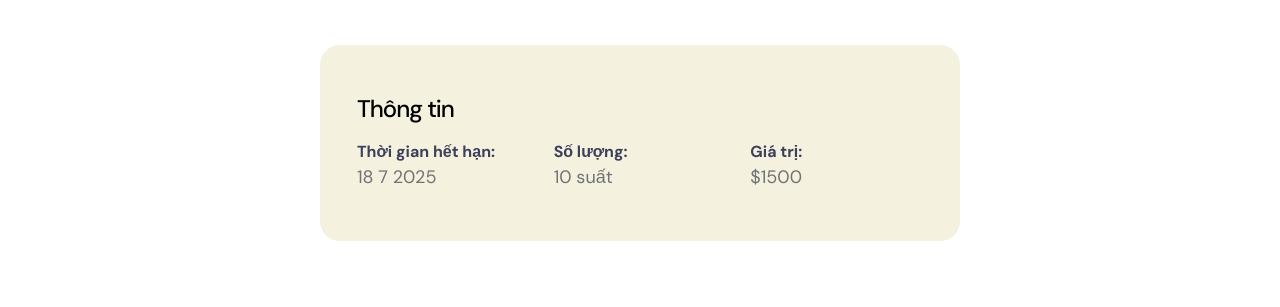
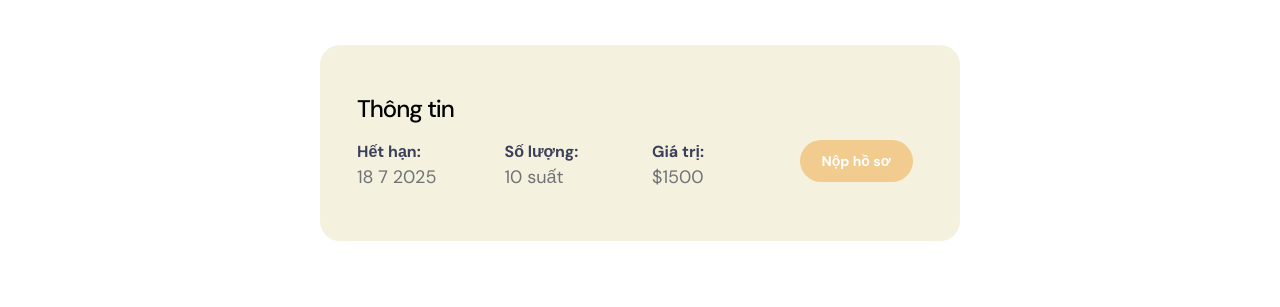
Before and after one commit to tqnguyen19it3/VKU-Scholarship-FE, a plain HTML site: page chi-tiet-hb.html in a window 1280 px wide. Shown: the part 1680-1987 px from the top of the page. Drawn offline with Linux system fonts and the light colour scheme.

Commit message:
update cthb

```diff
--- a/chi-tiet-hb.html
+++ b/chi-tiet-hb.html
@@ -192,22 +192,25 @@
                                         <h4 class="mb-3">Thông tin</h4>
                                     </div>
 
-                                    <div class="col-lg-4 col-12">
-                                        <span class="custom-block-span">Thời gian hết hạn:</span>
+                                    <div class="col-lg-3 col-12">
+                                        <span class="custom-block-span">Hết hạn:</span>
 
                                         <p class="mb-0">18 7 2025</p>
                                     </div>
 
-                                    <div class="col-lg-4 col-12 my-3 my-lg-0">
+                                    <div class="col-lg-3 col-12 my-3 my-lg-0">
                                         <span class="custom-block-span">Số lượng:</span>
 
                                         <p class="mb-0">10 suất</p>
                                     </div>
 
-                                    <div class="col-lg-4 col-12">
+                                    <div class="col-lg-3 col-12">
                                         <span class="custom-block-span">Giá trị:</span>
 
                                         <p class="mb-0">$1500</p>
+                                    </div>
+                                    <div class="col-lg-3 col-12">
+                                        <a href="hoc-bong.html#section_2" class="btn custom-btn smoothscroll">Nộp hồ sơ</a>
                                     </div>
                                 </div>
 
```
